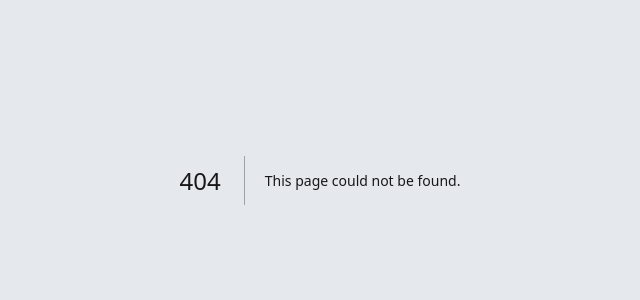
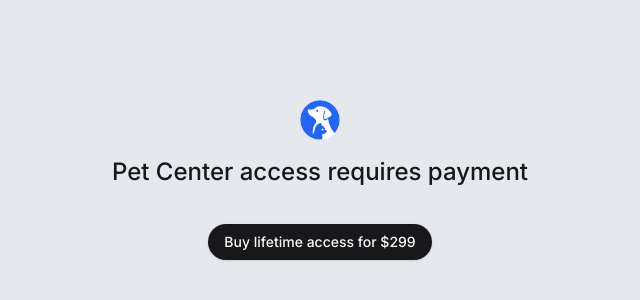
Before and after one commit to samyakpiya/pet-center, a Next.js app: page /payments in a window 1280 px wide. Before the commit this address had no page. Shown: the part 220-520 px from the top of the page, without its empty margins (320-960 px from the left). Built offline with nearby package versions, Linux system fonts and the light colour scheme.

Commit message:
Create payment page & setup stripe

```diff
--- a/package.json
+++ b/package.json
@@ -31,6 +31,7 @@
     "server-only": "^0.0.1",
     "sharp": "^0.33.3",
     "sonner": "^1.4.41",
+    "stripe": "^14.12.0",
     "tailwind-merge": "^2.2.2",
     "tailwindcss-animate": "^1.0.7",
     "zod": "^3.22.4"
--- /dev/null
+++ b/src/app/(auth)/payments/page.tsx
@@ -0,0 +1,12 @@
+import H1 from "@/components/h1";
+import { Button } from "@/components/ui/button";
+
+export default function Page() {
+  return (
+    <main className="flex flex-col items-center space-y-10">
+      <H1>Pet Center access requires payment</H1>
+
+      <Button>Buy lifetime access for $299</Button>
+    </main>
+  );
+}
```
Also changed, not shown: 1 other file (tests, documents, lock files or other folders).
